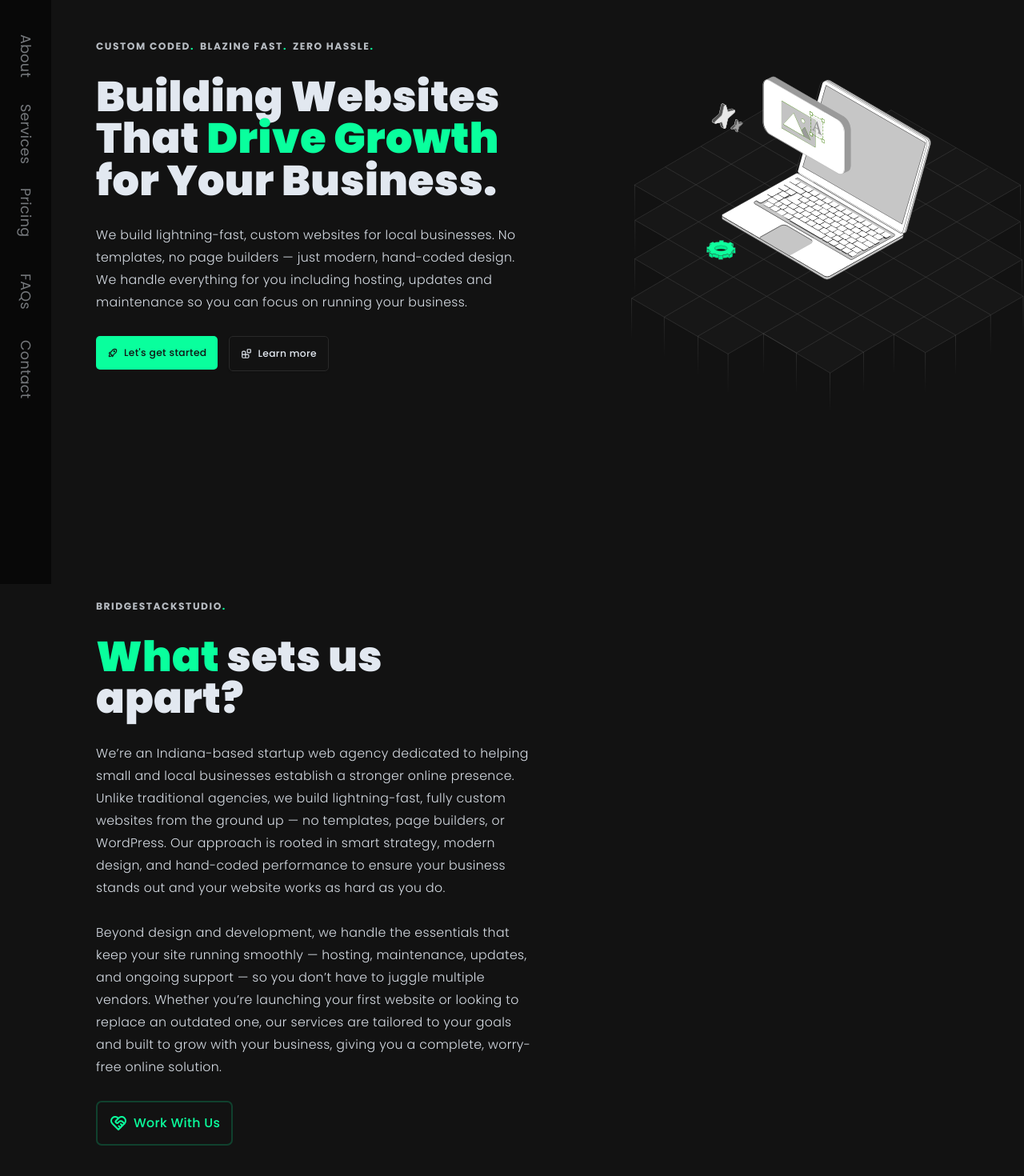
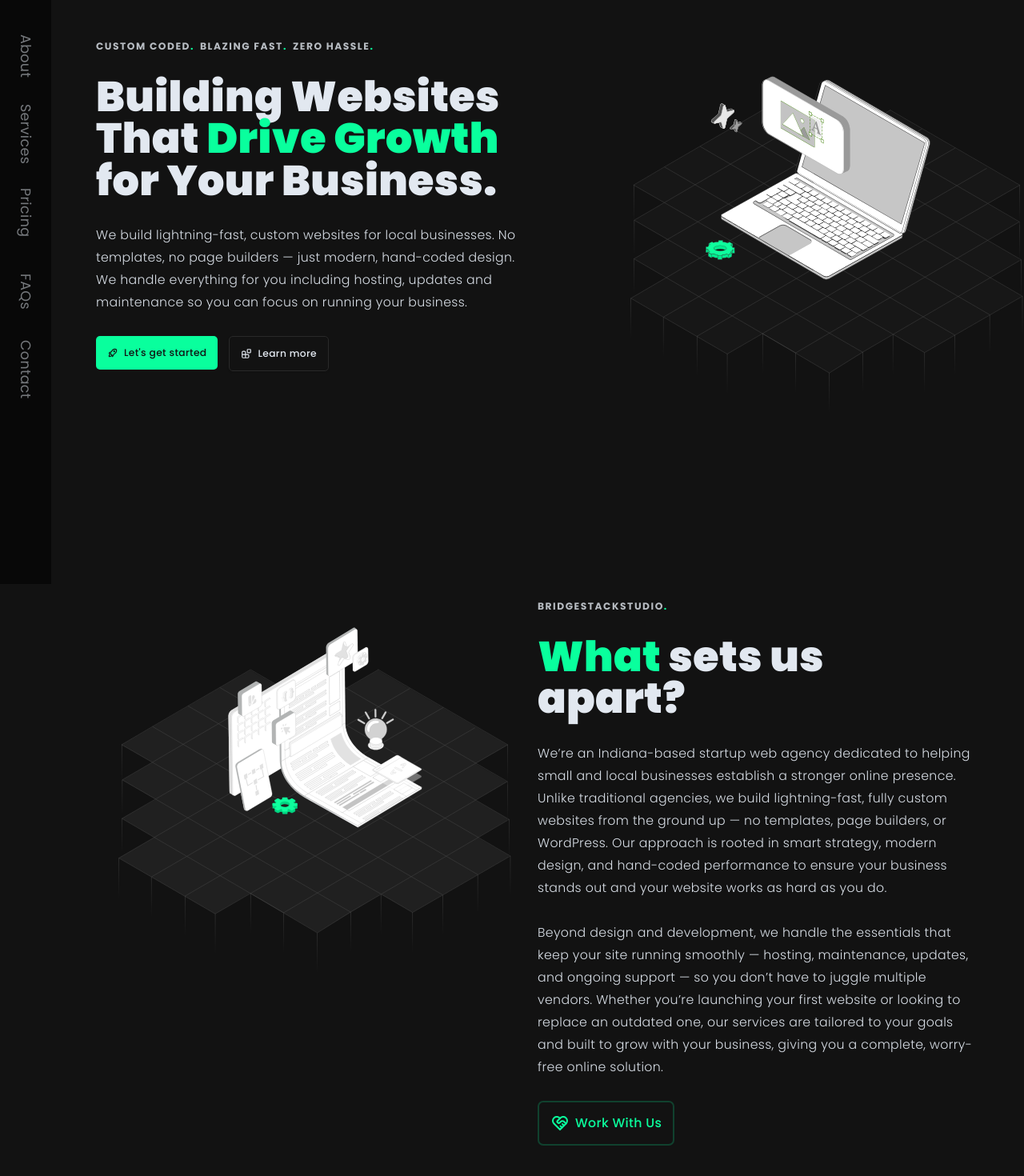
Before and after one commit to zabe-dev/bridgestackstudio, a Next.js app: page / in a window 1280 px wide. Shown: the part 70-1540 px from the top of the page at 80% size. Built offline with nearby package versions, Linux system fonts and the light colour scheme.

Commit message:
refactor: finish about section

```diff
--- a/src/components/about-section.tsx
+++ b/src/components/about-section.tsx
@@ -1,7 +1,9 @@
 "use client";
 
+import Image from "next/image";
 import Link from "next/link";
 import { IconHeartHandshake } from "@tabler/icons-react";
+import { motion } from "motion/react";
 import RevealOnScroll from "./reveal-on-scroll";
 
 export default function AboutSection() {
@@ -9,8 +11,27 @@ export default function AboutSection() {
 		<RevealOnScroll delay={0.5}>
 			<section
 				id="about"
-				className="mx-auto flex max-w-[1400px] flex-col px-8 py-12 md:grid md:grid-cols-2 md:pb-32"
+				className="mx-auto flex max-w-[1400px] px-8 py-12 md:grid md:grid-cols-2 md:pb-32"
 			>
+				<div className="relative">
+					<motion.div
+						animate={{ y: [0, -15, 0] }}
+						transition={{
+							duration: 4,
+							repeat: Infinity,
+							ease: "easeInOut",
+						}}
+						className="relative top-0 mx-auto mt-12 md:mt-0"
+					>
+						<Image
+							src="/about-section-image.svg"
+							alt="Hero Image"
+							width={550}
+							height={550}
+							priority
+						/>
+					</motion.div>
+				</div>
 				<div className="flex flex-col gap-6 py-2 md:gap-8">
 					<div className="flex flex-wrap gap-2">
 						<p className="text-foreground/80 text-xs font-bold tracking-widest uppercase md:text-sm">
--- a/src/components/hero-section.tsx
+++ b/src/components/hero-section.tsx
@@ -10,7 +10,7 @@ import { Button } from "./ui/button";
 export default function HeroSection() {
 	return (
 		<RevealOnScroll delay={0.5}>
-			<section className="mx-auto flex max-w-[1400px] flex-col px-8 py-12 md:grid md:grid-cols-2 md:pb-32">
+			<section className="mx-auto flex max-w-[1440px] px-8 py-12 md:grid md:grid-cols-2 md:pb-32">
 				<div className="flex flex-col gap-6 pt-2 md:gap-8">
 					<div className="flex flex-wrap gap-2">
 						{["CUSTOM CODED", "BLAZING FAST", "ZERO HASSLE"].map(
@@ -59,7 +59,7 @@ export default function HeroSection() {
 						</Button>
 					</div>
 				</div>
-				<div className="relative flex md:flex-row">
+				<div className="relative">
 					<motion.div
 						animate={{ y: [0, -15, 0] }}
 						transition={{
```
